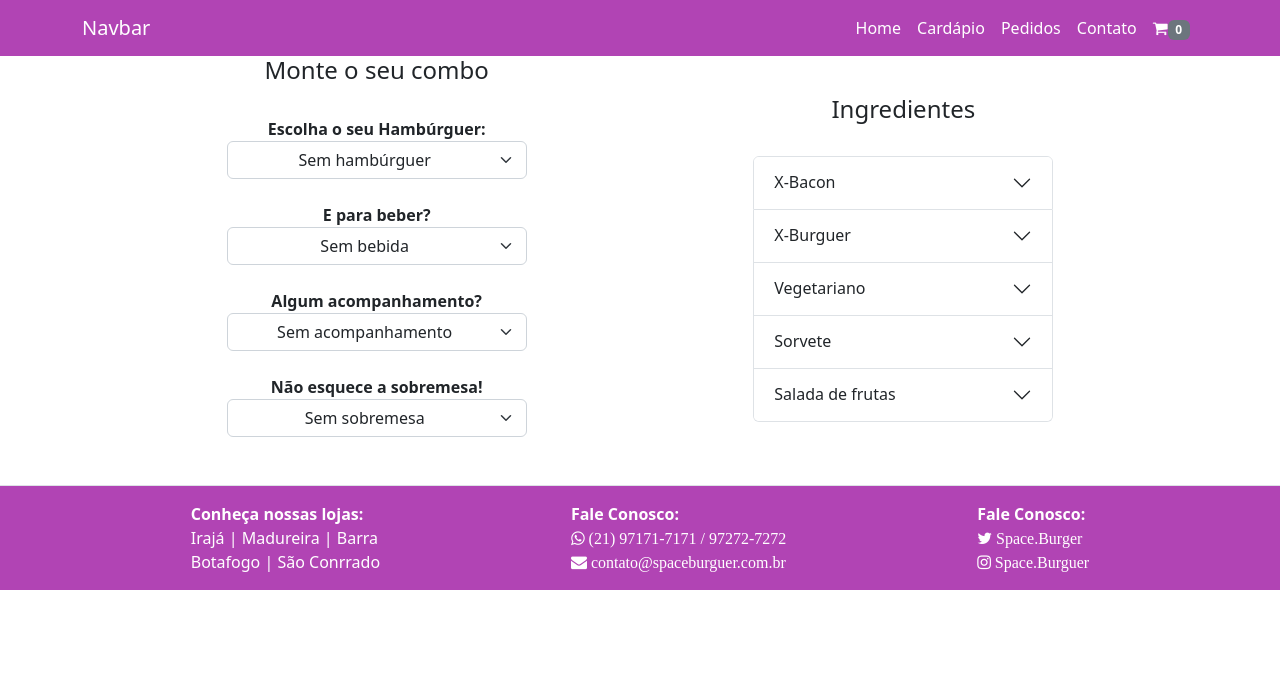
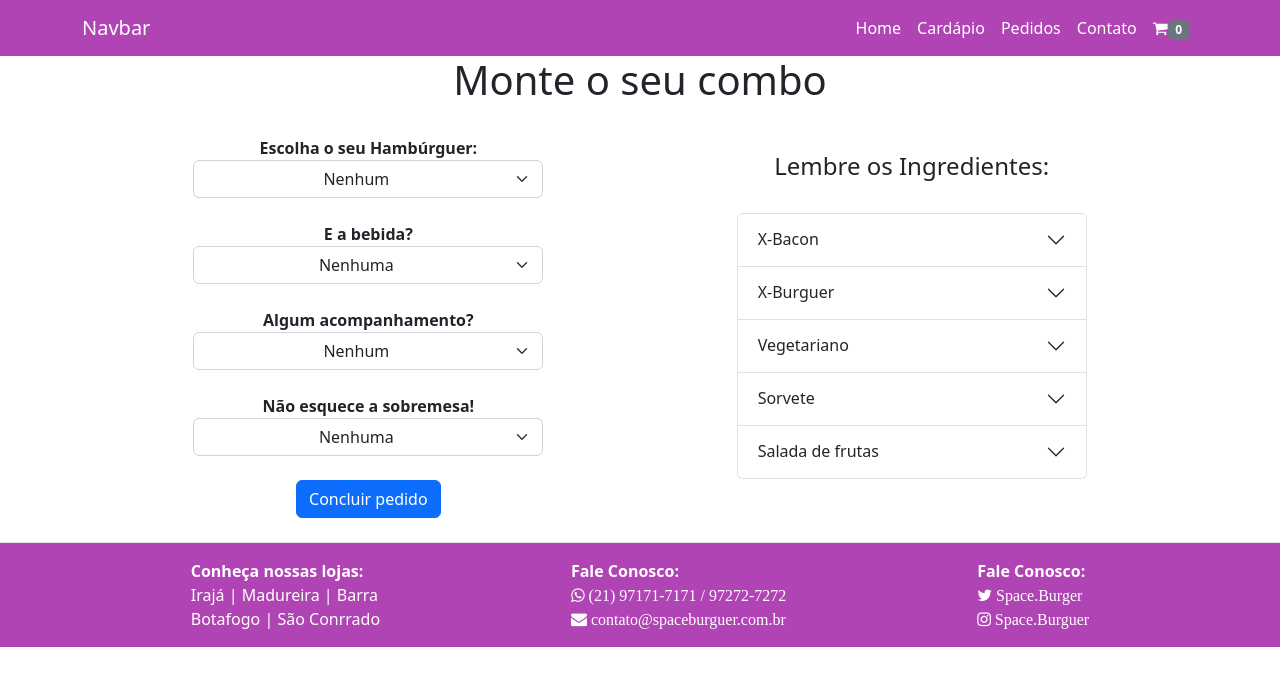
Before and after one commit to davidlgomes/Individual3, a React (Vite) app in the folder grupo3/: page /pedido in a window 1280 px wide. Shown: the top 686 px of the page. Built offline with nearby package versions, Linux system fonts and the light colour scheme.

Commit message:
pedido e comanda
botão em pedido e input em comanda

```diff
--- a/grupo3/src/components/Tabela/Tabela.css
+++ b/grupo3/src/components/Tabela/Tabela.css
@@ -4,8 +4,10 @@
 }
 
 .centro{
-  display: flex;
-  flex-direction: column;
+    display: flex;
+    flex-direction: column;
+    align-items: center;
+    justify-content: space-evenly;
 }
 
 .botao{
@@ -13,3 +15,8 @@
   color: red;
   background-color: transparent;
 }
+
+input{
+  width: 45px;
+  text-align: center;
+}
--- a/grupo3/src/components/Tabela/Tabela.jsx
+++ b/grupo3/src/components/Tabela/Tabela.jsx
@@ -15,6 +15,7 @@ function Tabela() {
       <div>
         <h2>Carrinho</h2>
       </div>
+      <br />
       <div className='tabela'>
         <Table striped>
           <thead>
@@ -28,7 +29,7 @@ function Tabela() {
           <tbody>
             <tr>
               <td>X-Burguer</td>
-              <td>1</td>
+              <td><input type="number" min='0' max='10'/></td>
               <td>10,00</td>
               <td>
                 <button className='botao'><strong>X</strong></button>
@@ -36,7 +37,7 @@ function Tabela() {
             </tr>
             <tr>
               <td>Coca</td>
-              <td>1</td>
+              <td><input type="number" min='0' max='10'/></td>
               <td>6,00</td>
               <td>
                 <button className='botao'><strong>X</strong></button>
@@ -44,7 +45,7 @@ function Tabela() {
             </tr>
             <tr>
               <td>Batata</td>
-              <td>2</td>
+              <td><input type="number" min='0' max='10'/></td>
               <td>8,00</td>
               <td>
                 <button className='botao'><strong>X</strong></button>
@@ -52,7 +53,7 @@ function Tabela() {
             </tr>
             <tr>
               <td>Sorvete</td>
-              <td>2</td>
+              <td><input type="number" min='0' max='10'/></td>
               <td>15,00</td>
               <td>
                 <button className='botao'><strong>X</strong></button>
--- /dev/null
+++ b/grupo3/src/components/cardapio/Pratos.jsx
@@ -0,0 +1,8 @@
+function Pratos(){
+    return(
+        <div>
+            <h1>Devair Martins</h1>
+        </div>
+    )
+}
+export default Pratos;
--- a/grupo3/src/components/formulario/Formulario.css
+++ b/grupo3/src/components/formulario/Formulario.css
@@ -1,5 +1,5 @@
 .tabelaF{
-  width: 300px;
+  width: 350px;
   text-align: center;
 }
 
@@ -9,3 +9,7 @@
   align-items: center;
   justify-content: space-evenly;
 }
+
+.titulo{
+  text-align: center;
+}
--- a/grupo3/src/components/formulario/Formulario.jsx
+++ b/grupo3/src/components/formulario/Formulario.jsx
@@ -1,7 +1,6 @@
+import Form from 'react-bootstrap/Form';
+import './Formulario.css'
 import Button from 'react-bootstrap/Button';
-import Form from 'react-bootstrap/Form';
-import Table from 'react-bootstrap/Table';
-import './Formulario.css'
 import Modal from 'react-bootstrap/Modal';
 import React, { useState } from 'react';
 import Accordion from 'react-bootstrap/Accordion';
@@ -9,31 +8,34 @@ import Accordion from 'react-bootstrap/Accordion';
 
 function Formulario() {
 
-  // const [show, setShow] = useState(false);
-  // const handleClose = () => setShow(false);
-  // const handleShow = () => setShow(true);
+  const [show, setShow] = useState(false);
+  const handleClose = () => setShow(false);
+  const handleShow = () => setShow(true);
 
   return (
-    <div className='colunas'>
+    <div>
+      <div className='titulo'>
+        <h1>Monte o seu combo</h1>
+      </div>
+      <div className='colunas'>
       <div className='tabelaF'>
-        <h4>Monte o seu combo</h4>
         <br />
         <strong>Escolha o seu Hambúrguer:</strong>
         <Form>
           <Form.Group>
             <Form.Select className='tabelaF'>
-              <option>Sem hambúrguer</option>
+              <option>Nenhum</option>
               <option>X-Bacon</option>
               <option>Vegetariano</option>
               <option>X-Burguer</option>
             </Form.Select><br />
           </Form.Group>
         </Form>
-        <strong>E para beber?</strong>
+        <strong>E a bebida?</strong>
         <Form>
           <Form.Group>
             <Form.Select className='tabelaF'>
-              <option>Sem bebida</option>
+              <option>Nenhuma</option>
               <option>Coca</option>
               <option>Guaraná</option>
               <option>Sprite</option>
@@ -44,7 +46,7 @@ function Formulario() {
         <Form>
           <Form.Group>
             <Form.Select className='tabelaF'>
-              <option>Sem acompanhamento</option>
+              <option>Nenhum</option>
               <option>Batata frita</option>
               <option>Tekitos</option>
               <option>Cebola empanada</option>
@@ -55,22 +57,46 @@ function Formulario() {
         <Form>
           <Form.Group>
             <Form.Select className='tabelaF'>
-              <option>Sem sobremesa</option>
+              <option>Nenhuma</option>
               <option>Sorvete</option>
               <option>Açaí</option>
               <option>Salada de frutas</option>
             </Form.Select><br />
           </Form.Group>
+          <Button variant="primary" onClick={handleShow}>
+        Concluir pedido
+      </Button>
+
+      <Modal
+        show={show}
+        onHide={handleClose}
+        backdrop="static"
+        keyboard={false}
+      >
+        <Modal.Header closeButton>
+          <Modal.Title>Pedido adicionado ao carrinho!</Modal.Title>
+        </Modal.Header>
+        <Modal.Body>
+          Seu pedido foi enviado ao carrinho.<br/>
+          Veja seu(s) pedido na aba "carrinho".
+        </Modal.Body>
+        <Modal.Footer>
+          <Button variant="secondary" onClick={handleClose}>
+            Fechar
+          </Button>
+          <a href="/carrinho"><Button variant="primary">Carrinho</Button></a>
+        </Modal.Footer>
+      </Modal>
         </Form>
       </div>
       <div className='tabelaF'>
-        <h4>Ingredientes</h4>
+        <h4>Lembre os Ingredientes:</h4>
         <br />
         <Accordion>
           <Accordion.Item eventKey="0">
             <Accordion.Header>X-Bacon</Accordion.Header>
             <Accordion.Body>
-              Pão, carne, queijo, presunto, bacon, ovo e salada.
+              Pão, carne, queijo, presunto e bacon.
             </Accordion.Body>
           </Accordion.Item>
           <Accordion.Item eventKey="1">
@@ -101,6 +127,7 @@ function Formulario() {
         </Accordion>
       </div>
     </div>
+    </div>
   );
 }
 
--- a/grupo3/src/routes/Cardapio.jsx
+++ b/grupo3/src/routes/Cardapio.jsx
@@ -1,6 +1,10 @@
+import Pratos from "../components/cardapio/Pratos"
+
 function Cardapio(){
   return(
-    <div></div>
+    <div>
+      <Pratos/>
+    </div>
   )
 }
 export default Cardapio
```
Also changed, not shown: grupo3/src/components/cardapio/Pratos.css (added).
